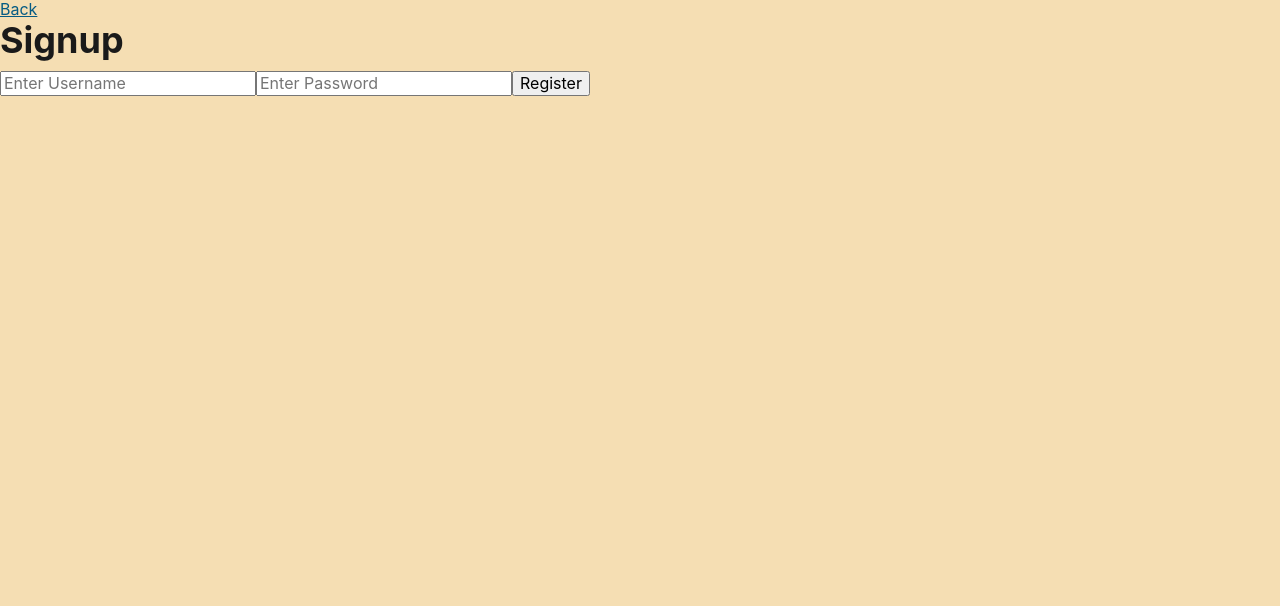
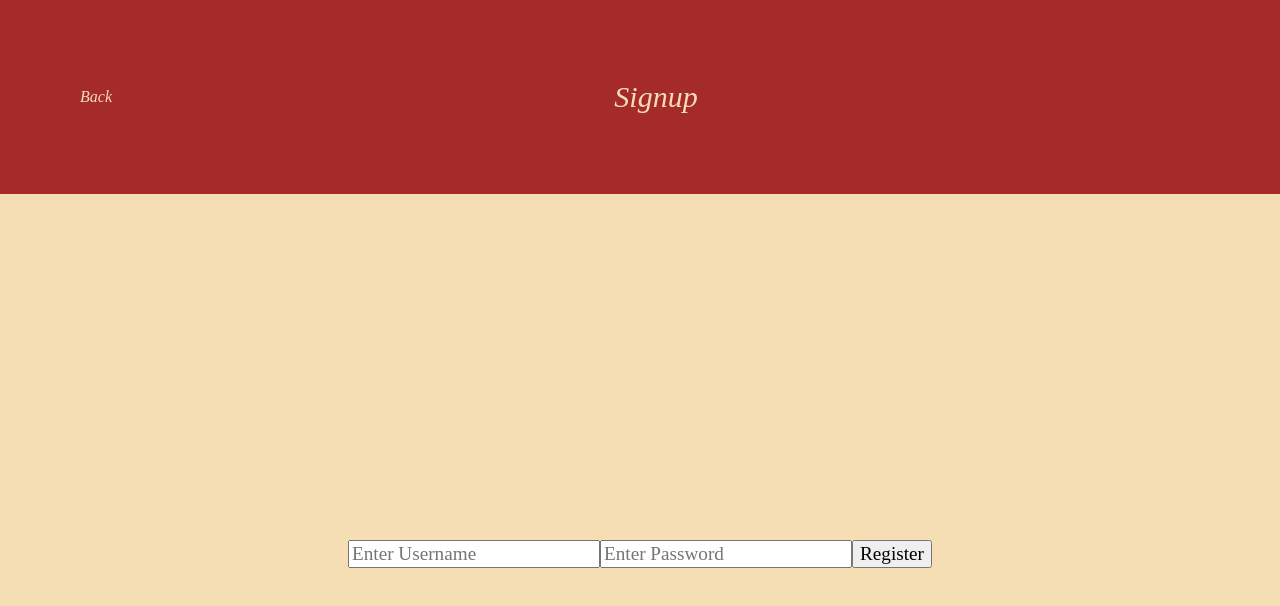
Before and after one commit to Dennis-Inglehart/project-three, a React (Create React App) app: page /Register in a window 1280 px wide. Shown: the top 606 px of the page. Built offline with nearby package versions, Linux system fonts and the light colour scheme.

Commit message:
updated the css and register.js file to feel similar to the main page

```diff
--- a/src/app.css
+++ b/src/app.css
@@ -35,3 +35,80 @@ nav {
   padding: 20px;
   font-size: 20px;
 }
+
+.register-container {
+  display: flex;
+  flex-direction: column; /* Adjust the flex direction to stack items */
+  align-items: center; /* Center items horizontally */
+  justify-content: center; /* Center items vertically */
+  height: calc(100vh - 80px); /* Adjust for header height */
+}
+
+.register-form {
+  text-align: center;
+  padding: 20px;
+  background-color: wheat;
+}
+
+.register h1 {
+  font-size: 30px;
+  color: brown;
+}
+
+.register input {
+  border: 1px solid brown;
+  border-radius: 5px;
+  padding: 10px;
+  margin: 5px;
+  box-shadow: 2px 2px 5px rgba(0, 0, 0, 0.3); /* Add box shadow for a pop effect */
+  transition: box-shadow 0.3s ease; /* Add transition effect to smooth the pop effect */
+}
+
+.register input:focus {
+  outline: none; /* Remove default focus outline */
+  box-shadow: 2px 2px 10px rgba(0, 0, 0, 0.5); /* Enhance box shadow when focused */
+}
+
+.register button {
+  background-color: brown;
+  color: wheat;
+  border: none;
+  border-radius: 5px;
+  padding: 10px 20px;
+  cursor: pointer;
+  box-shadow: 2px 2px 5px rgba(0, 0, 0, 0.3); /* Add box shadow for a pop effect */
+  transition: box-shadow 0.3s ease; /* Add transition effect to smooth the pop effect */
+}
+
+.register button:hover {
+  /* Enhance box shadow on hover */
+  box-shadow: 2px 2px 10px rgba(0, 0, 0, 0.5);
+}
+
+/* Additional styles for the link */
+.register a {
+  text-decoration: none;
+  color: wheat;
+  font-size: 16px;
+}
+
+.register-page .app-header {
+  display: flex;
+  justify-content: space-between; /* Justify content to the right */
+  align-items: center; /* Align items vertically */
+  padding: 80px;
+  background-color: brown;
+  color: wheat;
+  font-size: 30px;
+}
+
+.register-page .app-header > div {
+  display: flex;
+  align-items: center;
+}
+
+.register-page .app-header a {
+  text-decoration: none;
+  color: wheat;
+  font-size: 16px;
+}
--- a/src/utils/Register.js
+++ b/src/utils/Register.js
@@ -1,15 +1,22 @@
 import {Link} from "react-router-dom";
 
-export default function Register()
-{
-    return(
-        <form className="register">
+export default function Register() {
+    return (
+      <main className="register-page">
+        <header className="app-header">
+          <div>
             <Link to="/">Back</Link>
-            <h1>Signup</h1>
-        <input type="text" placeholder="Enter Username"></input>
-        <input type="password" placeholder="Enter Password"></input>
-        <button>Register</button>
-
-        </form>
+          </div>
+          <div>Signup</div>
+          <div></div> {/* This empty div is used to center "Signup" text */}
+        </header>
+        <div className="register-container">
+          <form className="register-form">
+            <input type="text" placeholder="Enter Username" />
+            <input type="password" placeholder="Enter Password" />
+            <button>Register</button>
+          </form>
+        </div>
+      </main>
     );
-}
+  }
```
